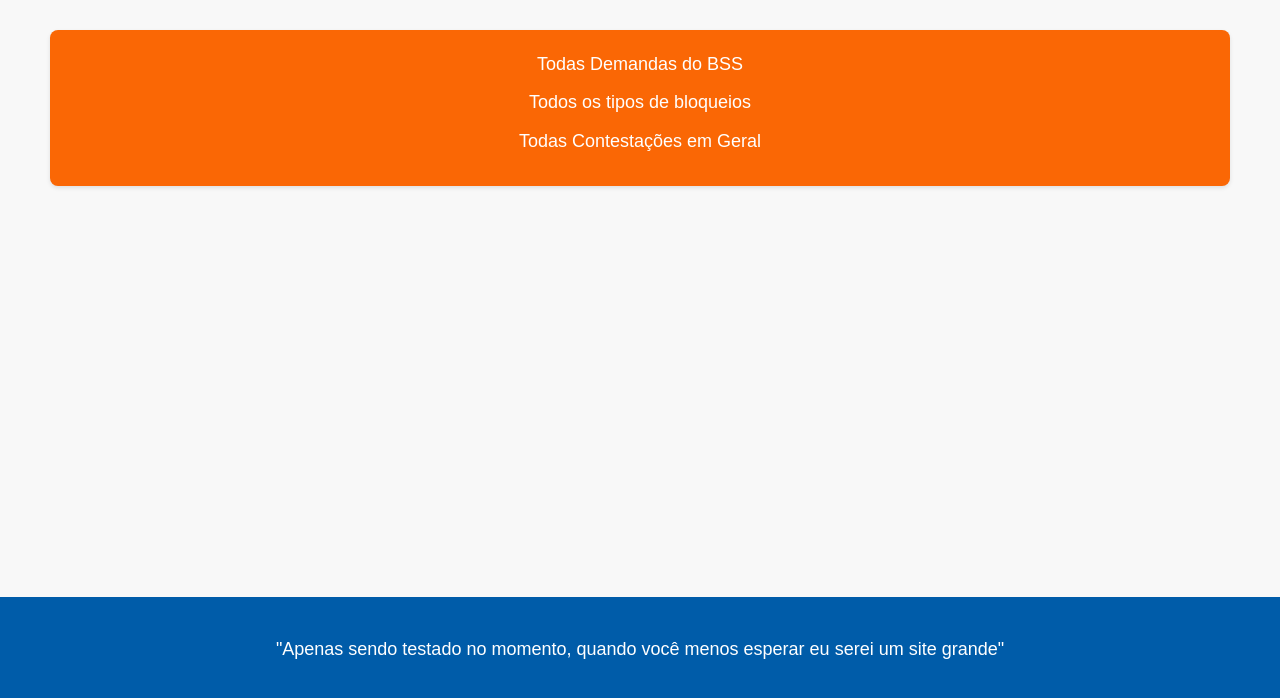
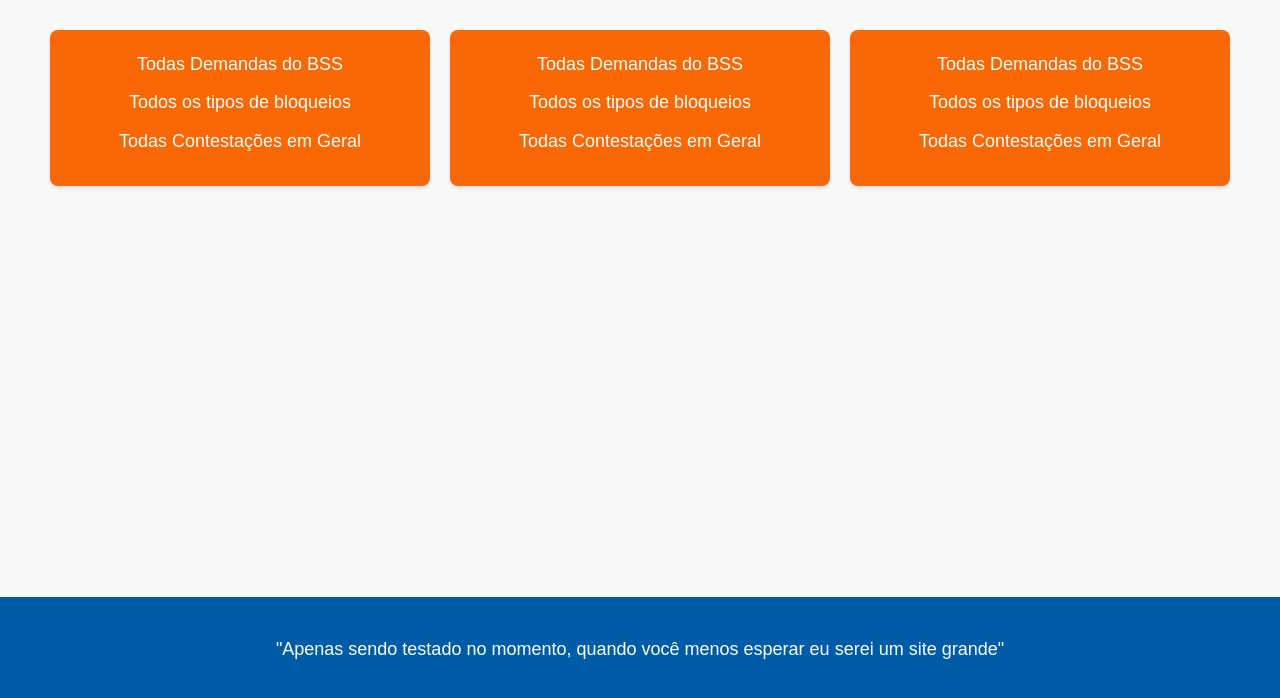
Before and after one commit to RNYftno/TAGSENSE3, a plain HTML site: page index.html in a window 1280 px wide. Shown: the part 98-796 px from the top of the page. Drawn offline with Linux system fonts and the light colour scheme.

Commit message:
Update index.html

```diff
--- a/index.html
+++ b/index.html
@@ -118,8 +118,17 @@
                 <!-- Adicione links e imagens para os outros itens conforme necessário -->
             </ul>
         </div>
-        <!-- Adicione mais colunas conforme necessário -->
+      <div class="column">
+            <ul>
+                <li><a href="#" onclick="displayImage('https://atento.edusense.com.br/semparar/images/easyblog_articles/1537/b2ap3_thumbnail_Galeria-Ita-1.jpg')">Todas Demandas do BSS</a></li>
+                <li><a href="#" onclick="displayImage('https://atento.edusense.com.br/semparar/images/easyblog_articles/1537/Galeria-Ita-2.png')">Todos os tipos de bloqueios</a></li>
+                <li><a href="#" onclick="displayImage('https://atento.edusense.com.br/semparar/images/easyblog_articles/1537/Galeria-Ita-3.png')">Todas Contestações em Geral</a></li>
     </div>
+ <div class="column">
+            <ul>
+                <li><a href="#" onclick="displayImage('https://atento.edusense.com.br/semparar/images/easyblog_articles/1537/b2ap3_thumbnail_Galeria-Ita-1.jpg')">Todas Demandas do BSS</a></li>
+                <li><a href="#" onclick="displayImage('https://atento.edusense.com.br/semparar/images/easyblog_articles/1537/Galeria-Ita-2.png')">Todos os tipos de bloqueios</a></li>
+                <li><a href="#" onclick="displayImage('https://atento.edusense.com.br/semparar/images/easyblog_articles/1537/Galeria-Ita-3.png')">Todas Contestações em Geral</a></li>
 
     <footer>
         <p>"Apenas sendo testado no momento, quando você menos esperar eu serei um site grande"</p>
```
